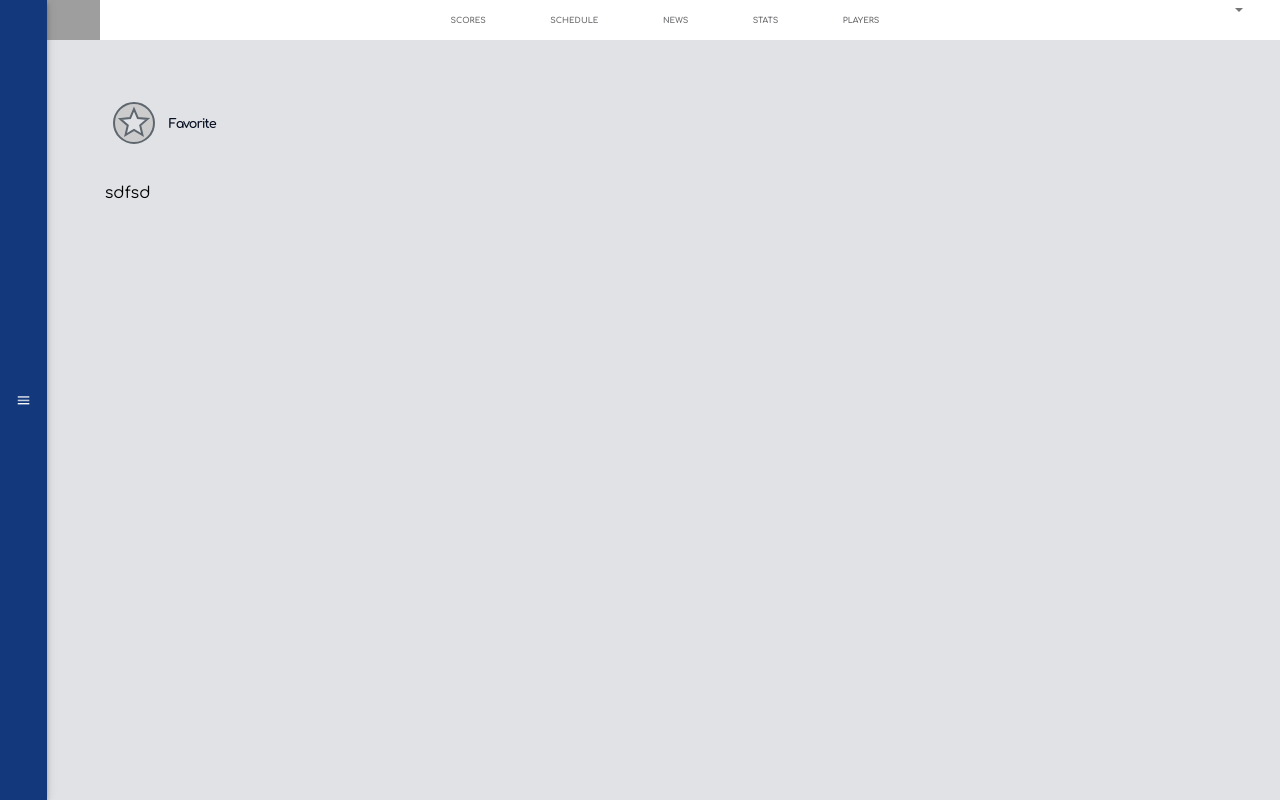
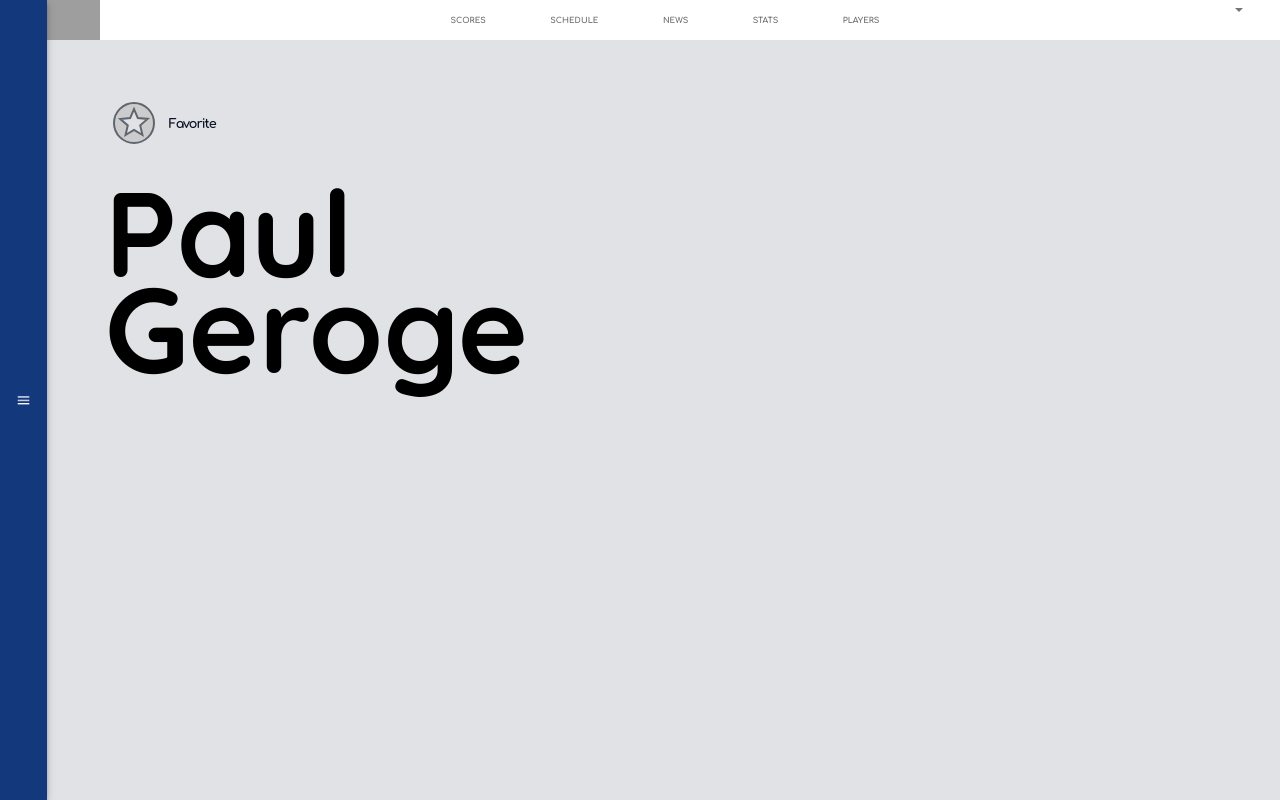
Before and after one commit to Avi98/nbaPlayerProfile, a React (Create React App) app: page / in a window 1280 px wide. Built offline with nearby package versions, Linux system fonts and the light colour scheme; grey boxes are pictures that could not be loaded.

Commit message:
basic name field added

```diff
--- a/src/App.tsx
+++ b/src/App.tsx
@@ -2,7 +2,7 @@ import React from 'react';
 import './App.css';
 import { nbaIcon, downArrow, Menu } from './images';
 import { Container, CompoundGrid, Navbar, Icon, MenuItems, DisplayIcon, Sidebar, IconCotainer } from './styles';
-import { FavoriteContainer, PersonalInfo } from './components';
+import { PersonalInfo } from './components';
 
 const App: React.FC = () => {
   return (
--- a/src/components/name.tsx
+++ b/src/components/name.tsx
@@ -4,7 +4,24 @@ import styled from "styled-components/macro";
 const NameBox = styled.div`
     grid-row: name-start / name-end;
     grid-column: 3 / span 2;
+    line-height: 6rem;
+    >h2{
+        font-family: 'Quicksand';
+        margin:auto;
+        font-size: 7.5rem;
+        text-transform:capitalize;
+
+    }
 `
-const Name:React.FC = () => <NameBox>sdfsd</NameBox>
+
+type Props = typeof defaultProps;
+
+const defaultProps = {
+    firstName: 'paul',
+    lastName: 'george'
+}
+
+const Name: React.FC<Props> = ({ firstName, lastName }) => <NameBox><h2>{firstName}</h2><h2>{lastName}</h2></NameBox>
+Name.defaultProps = defaultProps;
 
 export default Name;
--- a/src/components/personlaInfo.tsx
+++ b/src/components/personlaInfo.tsx
@@ -7,7 +7,7 @@ const PersonalInfo: React.FC = () => {
     return (
         <>
             <FavoriteContainer />
-            <Name />
+            <Name firstName={'paul'} lastName={'geroge'}/>
         </>
     )
 }
--- a/src/globalStyle.ts
+++ b/src/globalStyle.ts
@@ -6,9 +6,11 @@ export const GlobalStyle = createGlobalStyle`
 @import url(//fonts.googleapis.com/css?family=Open+Sans&display=swap);
 @import url(//fonts.googleapis.com/css?family=Bebas+Neue&display=swap);
 @import url(//fonts.googleapis.com/css?family=Comfortaa:400,600,700&display=swap);
+@import url(//fonts.googleapis.com/css?family=Quicksand:700&display=swap);
     body{
         font-size: 100%;
-        font-family: 'Comfortaa' , sans-serif;
+        font-family: 'Comfortaa' , 'Quicksand', 'sans-serif';
+        -webkit-font-smoothing: subpixel-antialiased;
     }
 
 `
```
